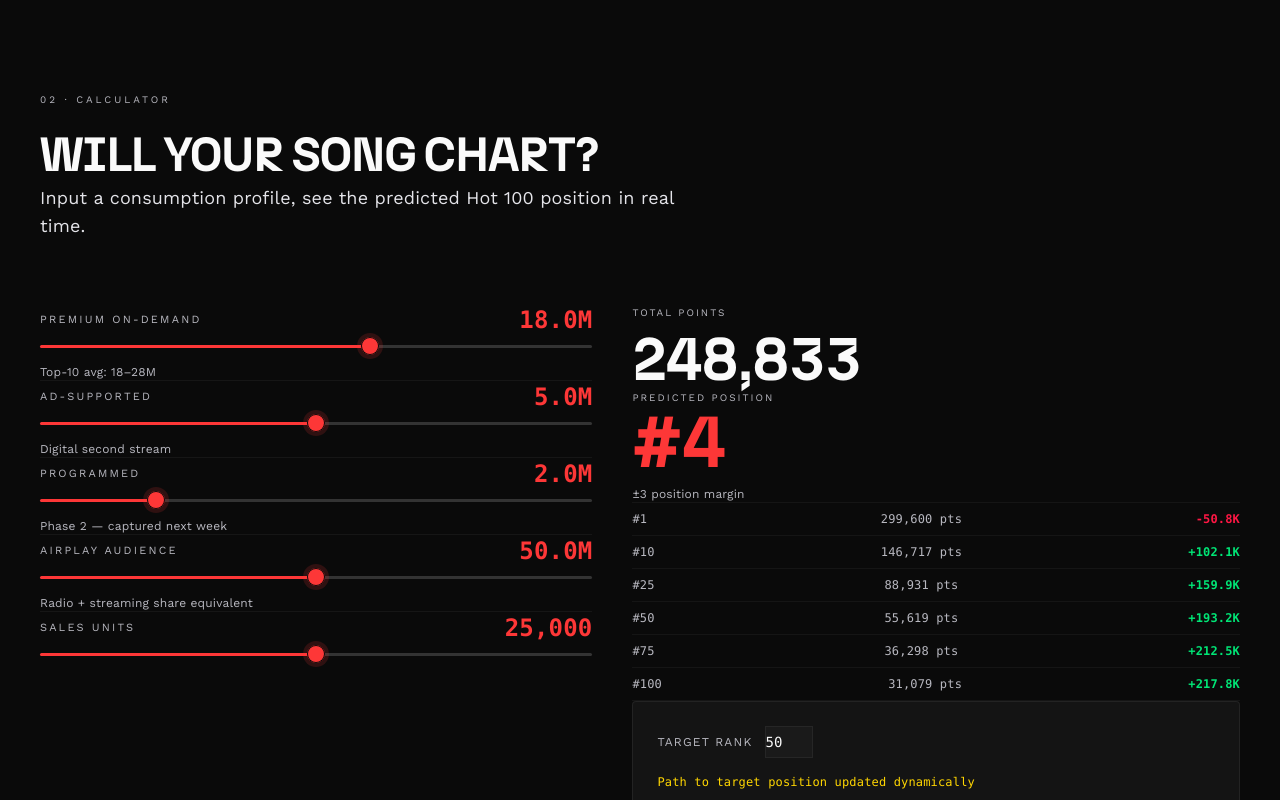
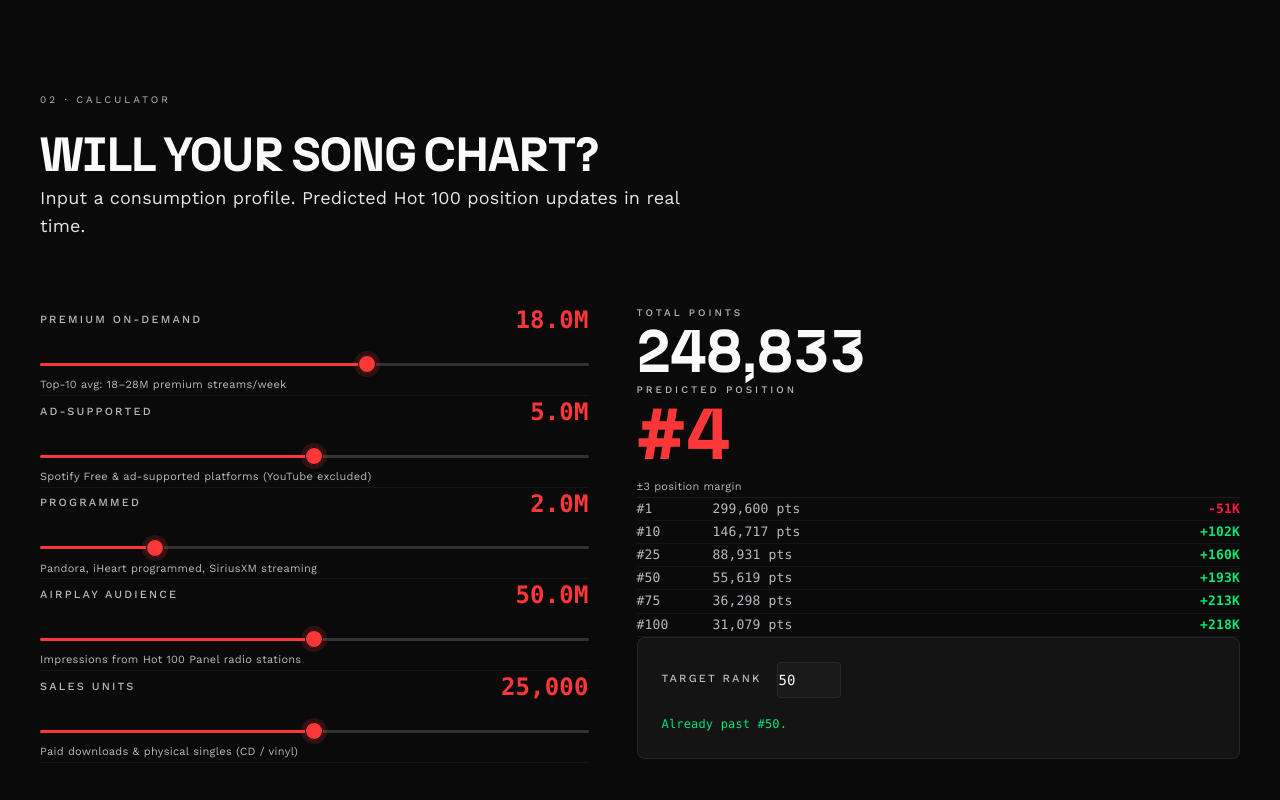
Before and after one commit to geoffshames/chart-control, a Next.js app: page / in a window 1280 px wide. Shown: the part 2000-2800 px from the top of the page. Built offline with nearby package versions, Linux system fonts and the light colour scheme.

Commit message:
Fix slider drag (SliderRow extracted, no remount) | Hero: 1/3 logo, more composition padding | ThresholdBento: taste-skill contrast, red accent on #1, hover red stroke

```diff
--- a/src/app/globals.css
+++ b/src/app/globals.css
@@ -121,12 +121,16 @@ input[type="range"].slider {
   -webkit-appearance: none;
   appearance: none;
   width: 100%;
-  height: 20px;
+  height: 24px;
   background: transparent;
   outline: none;
   cursor: pointer;
   padding: 0;
   margin: 0;
+  box-sizing: border-box;
+  pointer-events: auto;
+  touch-action: manipulation;
+  display: block;
 }
 
 /* WebKit: track + thumb */
--- a/src/components/Calculator.tsx
+++ b/src/components/Calculator.tsx
@@ -1,6 +1,6 @@
 'use client';
 
-import { useState, useEffect } from 'react';
+import { useState } from 'react';
 import { motion } from 'framer-motion';
 import { calculatePoints, predictPosition } from '@/lib/calculator';
 import { week20260409 } from '@/lib/data/week-2026-04-09';
@@ -9,12 +9,56 @@ interface CalculatorProps {
   id?: string;
 }
 
+/**
+ * Top-level SliderRow so it's not re-created on every Calculator render,
+ * which was remounting the <input> mid-drag and breaking the thumb.
+ */
+type SliderRowProps = {
+  label: string;
+  value: number;
+  onChange: (v: number) => void;
+  max: number;
+  step: number;
+  hint: string;
+  format: (v: number) => string;
+};
+
+function SliderRow({ label, value, onChange, max, step, hint, format }: SliderRowProps) {
+  const percent = (value / max) * 100;
+  return (
+    <div className="py-6 border-b border-[#333]/30">
+      <div className="flex items-center justify-between mb-4">
+        <label className="text-[11px] tracking-[0.2em] uppercase text-[#B8B8C0] font-medium">
+          {label}
+        </label>
+        <div className="font-mono text-xl md:text-2xl text-[#FD3737] font-bold tabular-nums">
+          {format(value)}
+        </div>
+      </div>
+      <input
+        type="range"
+        min={0}
+        max={max}
+        step={step}
+        value={value}
+        onChange={(e) => onChange(Number(e.target.value))}
+        className="slider"
+        style={{ ['--val' as string]: percent + '%' } as React.CSSProperties}
+      />
+      <div className="text-[11px] text-[#B8B8C0] mt-3 tracking-wide">{hint}</div>
+    </div>
+  );
+}
+
+const fmtM = (v: number) => (v / 1_000_000).toFixed(1) + 'M';
+const fmtK = (v: number) => v.toLocaleString();
+
 const Calculator = ({ id }: CalculatorProps) => {
-  const [premiumOnDemand, setPremiumOnDemand] = useState(18000000);
-  const [adSupported, setAdSupported] = useState(5000000);
-  const [programmed, setProgrammed] = useState(2000000);
-  const [airplayAudience, setAirplayAudience] = useState(50000000);
-  const [sales, setSales] = useState(25000);
+  const [premiumOnDemand, setPremiumOnDemand] = useState(18_000_000);
+  const [adSupported, setAdSupported] = useState(5_000_000);
+  const [programmed, setProgrammed] = useState(2_000_000);
+  const [airplayAudience, setAirplayAudience] = useState(50_000_000);
+  const [sales, setSales] = useState(25_000);
   const [targetRank, setTargetRank] = useState(50);
 
   const totalPoints = calculatePoints(
@@ -30,58 +74,28 @@ const Calculator = ({ id }: CalculatorProps) => {
     predictPosition(totalPoints, thresholds as Record<number, number>)
   );
 
-  const getRankTier = (rank: number) => {
-    if (rank <= 10) return { bg: 'bg-[#00E676]/15', text: 'text-[#00E676]', label: 'Top 10' };
-    if (rank <= 25) return { bg: 'bg-[#FFD600]/15', text: 'text-[#FFD600]', label: 'Top 25' };
-    if (rank <= 50) return { bg: 'bg-[#FF9100]/15', text: 'text-[#FF9100]', label: 'Top 50' };
-    return { bg: 'bg-[#FF1744]/15', text: 'text-[#FF1744]', label: 'Outside Top 50' };
-  };
-
-  const SliderRow = ({
-    label,
-    value,
-    onChange,
-    max,
-    hint,
-  }: {
-    label: string;
-    value: number;
-    onChange: (v: number) => void;
-    max: number;
-    hint: string;
-  }) => {
-    const percent = (value / max) * 100;
-
-    return (
-      <div className="pb-6 border-b border-[#333]/30">
-        <div className="flex items-center justify-between mb-3">
-          <label className="text-[11px] tracking-[0.2em] uppercase text-[#B8B8C0]">
-            {label}
-          </label>
-          <div className="font-mono text-2xl text-[#FD3737] font-bold tabular-nums">
-            {(value / 1000000).toFixed(1)}M
-          </div>
-        </div>
-
-        <input
-          type="range"
-          min="0"
-          max={max}
-          step={max / 100}
-          value={value}
-          onChange={(e) => onChange(Number(e.target.value))}
-          className="w-full block cursor-grab active:cursor-grabbing slider"
-          style={
-            {
-              '--val': `${percent}%`,
-            } as React.CSSProperties
-          }
-        />
-
-        <div className="text-xs text-[#B8B8C0] mt-2">{hint}</div>
-      </div>
-    );
-  };
+  // Path to target: how much MORE of each lever to reach the target threshold
+  const targetThreshold =
+    thresholds[targetRank as keyof typeof thresholds] ??
+    // linear interp if not an exact key
+    (() => {
+      const keys = Object.keys(thresholds).map(Number).sort((a, b) => a - b);
+      const lower = keys.filter((k) => k <= targetRank).pop() ?? keys[0];
+      const upper = keys.find((k) => k >= targetRank) ?? keys[keys.length - 1];
+      if (lower === upper) return thresholds[lower as keyof typeof thresholds];
+      const lv = thresholds[lower as keyof typeof thresholds];
+      const uv = thresholds[upper as keyof typeof thresholds];
+      const t = (targetRank - lower) / (upper - lower);
+      return lv + (uv - lv) * t;
+    })();
+  const deficit = targetThreshold - totalPoints;
+  const pathLines = deficit <= 0
+    ? null
+    : [
+        { label: 'PREMIUM STREAMS', amount: (deficit * 125).toLocaleString() + ' more' },
+        { label: 'PROGRAMMED STREAMS', amount: (deficit * 500).toLocaleString() + ' more' },
+        { label: 'AIRPLAY IMPRESSIONS', amount: (deficit * 800).toLocaleString() + ' more' },
+      ];
 
   return (
     <section id={id} className="w-full px-6 md:px-10 py-20 md:py-32 bg-[#0A0A0A]">
@@ -94,83 +108,76 @@ const Calculator = ({ id }: CalculatorProps) => {
           className="mb-12 md:mb-16"
         >
           <div className="text-[10px] tracking-[0.3em] uppercase text-[#B8B8C0] mb-4">
-            02 · CALCULATOR
+            02 &middot; CALCULATOR
           </div>
           <h2
-            className="text-4xl md:text-5xl font-bold leading-tight mb-3 tracking-tight"
+            className="text-4xl md:text-5xl font-bold leading-tight mb-3 tracking-tight uppercase"
             style={{ fontFamily: "'N27', sans-serif" }}
           >
-            WILL YOUR SONG CHART?
+            Will Your Song Chart?
           </h2>
           <p className="text-lg text-[#E4E4E9] max-w-2xl">
-            Input a consumption profile, see the predicted Hot 100 position in real time.
+            Input a consumption profile. Predicted Hot 100 position updates in real time.
           </p>
         </motion.div>
 
         <motion.div
-          className="grid grid-cols-1 lg:grid-cols-[1fr_1.1fr] gap-10"
+          className="grid grid-cols-1 lg:grid-cols-[1fr_1.1fr] gap-12"
           initial={{ opacity: 0 }}
           whileInView={{ opacity: 1 }}
           viewport={{ once: true, amount: 0.1 }}
           transition={{ duration: 0.6 }}
         >
-          {/* Left: Inputs */}
-          <div className="space-y-0">
+          {/* LEFT: Inputs — no card wrapper, dividers only */}
+          <div>
             <SliderRow
               label="Premium On-Demand"
               value={premiumOnDemand}
               onChange={setPremiumOnDemand}
-              max={30000000}
-              hint="Top-10 avg: 18–28M"
+              max={30_000_000}
+              step={100_000}
+              hint="Top-10 avg: 18&ndash;28M premium streams/week"
+              format={fmtM}
             />
             <SliderRow
               label="Ad-Supported"
               value={adSupported}
               onChange={setAdSupported}
-              max={10000000}
-              hint="Digital second stream"
+              max={10_000_000}
+              step={50_000}
+              hint="Spotify Free &amp; ad-supported platforms (YouTube excluded)"
+              format={fmtM}
             />
             <SliderRow
               label="Programmed"
               value={programmed}
               onChange={setProgrammed}
-              max={10000000}
-              hint="Phase 2 — captured next week"
+              max={10_000_000}
+              step={50_000}
+              hint="Pandora, iHeart programmed, SiriusXM streaming"
+              format={fmtM}
             />
             <SliderRow
               label="Airplay Audience"
               value={airplayAudience}
               onChange={setAirplayAudience}
-              max={100000000}
-              hint="Radio + streaming share equivalent"
+              max={100_000_000}
+              step={500_000}
+              hint="Impressions from Hot 100 Panel radio stations"
+              format={fmtM}
             />
-            <div className="pb-6">
-              <div className="flex items-center justify-between mb-3">
-                <label className="text-[11px] tracking-[0.2em] uppercase text-[#B8B8C0]">
-                  Sales Units
-                </label>
-                <div className="font-mono text-2xl text-[#FD3737] font-bold tabular-nums">
-                  {sales.toLocaleString()}
-                </div>
-              </div>
-              <input
-                type="range"
-                min="0"
-                max={50000}
-                step={500}
-                value={sales}
-                onChange={(e) => setSales(Number(e.target.value))}
-                className="w-full block cursor-grab active:cursor-grabbing slider"
-                style={
-                  {
-                    '--val': `${(sales / 50000) * 100}%`,
-                  } as React.CSSProperties
-                }
-              />
-            </div>
+            <SliderRow
+              label="Sales Units"
+              value={sales}
+              onChange={setSales}
+              max={50_000}
+              step={250}
+              hint="Paid downloads &amp; physical singles (CD / vinyl)"
+              format={fmtK}
+            />
           </div>
 
-          {/* Right: Results (Sticky on lg+) */}
+          {/* RIGHT: Results (sticky on lg+) */}
           <motion.div
             className="lg:sticky lg:top-24 h-fit space-y-8"
             initial={{ opacity: 0, x: 20 }}
@@ -178,76 +185,82 @@ const Calculator = ({ id }: CalculatorProps) => {
             viewport={{ once: true, amount: 0.1 }}
             transition={{ duration: 0.6, delay: 0.2 }}
           >
-            {/* Total Points */}
             <div>
-              <div className="text-[10px] tracking-[0.2em] uppercase text-[#B8B8C0] mb-2">
-                Total Points
+              <div className="text-[10px] tracking-[0.3em] uppercase text-[#B8B8C0] mb-3 font-medium">
+                TOTAL POINTS
               </div>
               <div
-                className="text-5xl md:text-6xl font-bold font-mono tabular-nums text-[#FAFAFA]"
+                className="text-5xl md:text-6xl font-bold font-mono tabular-nums text-[#FAFAFA] leading-none"
                 style={{ fontFamily: "'N27', sans-serif" }}
               >
                 {totalPoints.toLocaleString('en-US', { maximumFractionDigits: 0 })}
               </div>
             </div>
 
-            {/* Predicted Position */}
             <div>
-              <div className="text-[10px] tracking-[0.2em] uppercase text-[#B8B8C0] mb-3">
-                Predicted Position
+              <div className="text-[10px] tracking-[0.3em] uppercase text-[#B8B8C0] mb-3 font-medium">
+                PREDICTED POSITION
               </div>
               <div
-                className="text-6xl md:text-7xl font-bold text-[#FD3737] font-mono"
+                className="text-6xl md:text-7xl font-bold text-[#FD3737] font-mono leading-none"
                 style={{ fontFamily: "'N27', sans-serif" }}
               >
                 #{predictedRank}
               </div>
-              <div className="text-xs text-[#B8B8C0] mt-2">±3 position margin</div>
+              <div className="text-[11px] text-[#B8B8C0] mt-2 tracking-wide">&plusmn;3 position margin</div>
             </div>
 
-            {/* Comparison Strip */}
-            <div className="space-y-1 border-t border-[#333]/30 pt-6">
+            <div className="space-y-0 border-t border-[#333]/40 pt-6">
               {[1, 10, 25, 50, 75, 100].map((rank) => {
-                const threshold =
-                  thresholds[rank as keyof typeof thresholds];
+                const threshold = thresholds[rank as keyof typeof thresholds];
                 const delta = totalPoints - threshold;
-                const tierColor = delta >= 0 ? 'text-[#00E676]' : 'text-[#FF1744]';
-
+                const surplus = delta >= 0;
                 return (
                   <div
                     key={rank}
-                    className="flex items-center justify-between py-2 border-b border-[#333]/30 text-xs font-mono"
+                    className="grid grid-cols-[60px_1fr_auto] gap-4 py-3 border-b border-[#333]/30 items-center text-[13px] font-mono tabular-nums"
                   >
                     <div className="text-[#B8B8C0]">#{rank}</div>
                     <div className="text-[#B8B8C0]">{threshold.toLocaleString()} pts</div>
-                    <div className={`${tierColor} font-bold`}>
-                      {delta >= 0 ? '+' : ''}
-                      {(delta / 1000).toFixed(1)}K
+                    <div className={(surplus ? 'text-[#00E676]' : 'text-[#FF1744]') + ' font-bold'}>
+                      {surplus ? '+' : ''}{Math.round(delta / 1000).toLocaleString()}K
                     </div>
                   </div>
                 );
               })}
             </div>
 
-            {/* Target Input */}
-            <div className="space-y-3 bg-[#141414] border border-[#333]/50 p-6 rounded">
-              <div className="flex items-center gap-3">
-                <label className="text-xs tracking-[0.1em] uppercase text-[#B8B8C0]">
+            <div className="bg-[#141414] border border-[#333]/60 p-6 rounded-lg">
+              <div className="flex items-center gap-4 mb-4">
+                <label className="text-[11px] tracking-[0.2em] uppercase text-[#B8B8C0] font-medium">
                   Target Rank
                 </label>
                 <input
                   type="number"
-                  min="1"
-                  max="100"
+                  min={1}
+                  max={100}
                   value={targetRank}
-                  onChange={(e) => setTargetRank(Number(e.target.value))}
-                  className="w-12 h-8 px-2 bg-[#1A1A1A] border border-[#333]/50 text-[#FAFAFA] font-mono text-sm"
+                  onChange={(e) => setTargetRank(Math.max(1, Math.min(100, Number(e.target.value))))}
+                  className="w-16 h-9 px-3 bg-[#1A1A1A] border border-[#333]/60 text-[#FAFAFA] font-mono text-sm tabular-nums rounded-sm"
                 />
               </div>
-
-              <div className="text-xs text-[#FFD600] font-mono mt-4">
-                Path to target position updated dynamically
-              </div>
+              {pathLines ? (
+                <div className="space-y-2">
+                  <div className="text-[10px] tracking-[0.25em] uppercase text-[#FFD600] font-medium mb-2">
+                    Path to &#35;{targetRank} &middot; need {Math.round(deficit).toLocaleString()} more points
+                  </div>
+                  {pathLines.map((p) => (
+                    <div key={p.label} className="flex items-center justify-between py-1.5 text-[12px] border-b border-[#333]/20 last:border-b-0">
+                      <span className="text-[#B8B8C0] font-mono tracking-wide">{p.label}</span>
+                      <span className="font-mono text-[#FAFAFA] tabular-nums">{p.amount}</span>
+                    </div>
+                  ))}
+                </div>
+              ) : (
+                <div className="text-[12px] text-[#00E676] font-mono">
+                  Already past #{targetRank}.
+                </div>
+              )}
             </div>
           </motion.div>
         </motion.div>
```
Also changed, not shown: src/components/Hero.tsx (+4 -4 lines), src/components/ThresholdBento.tsx (+6 -6 lines).
